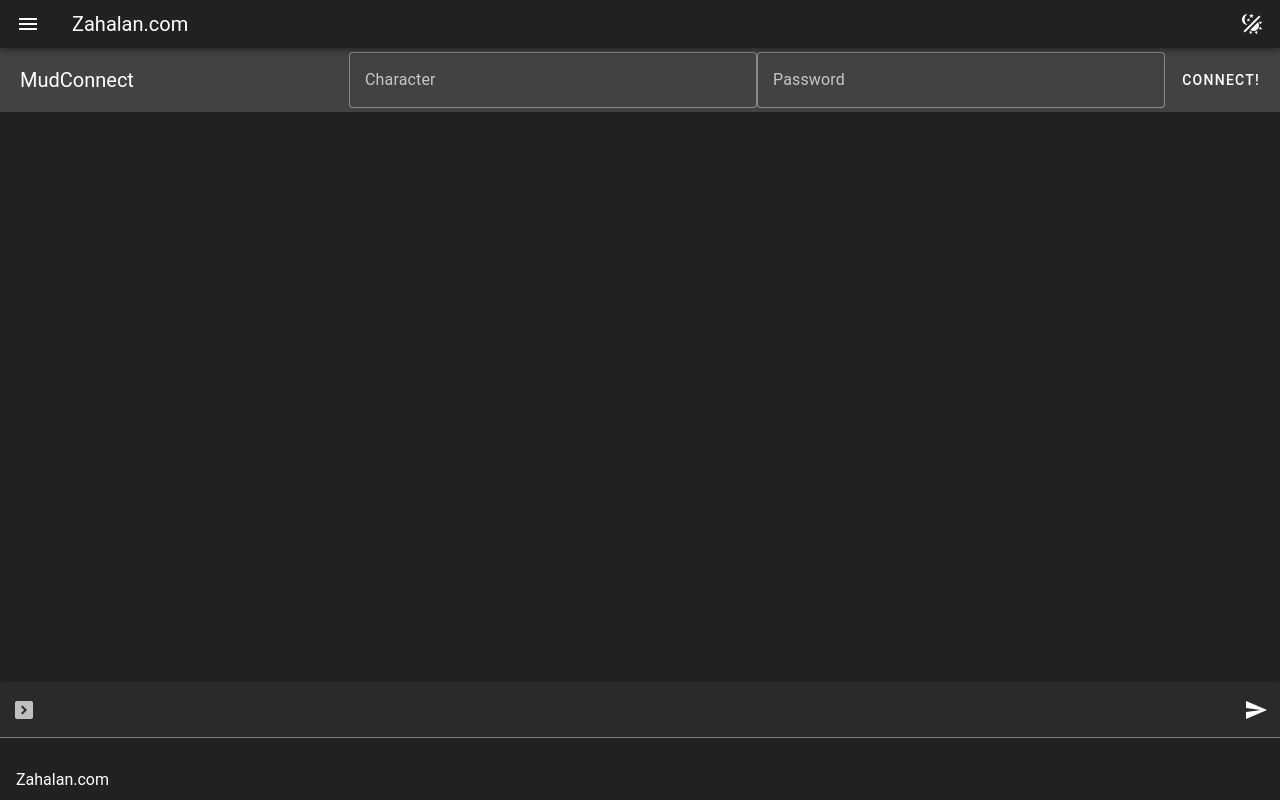
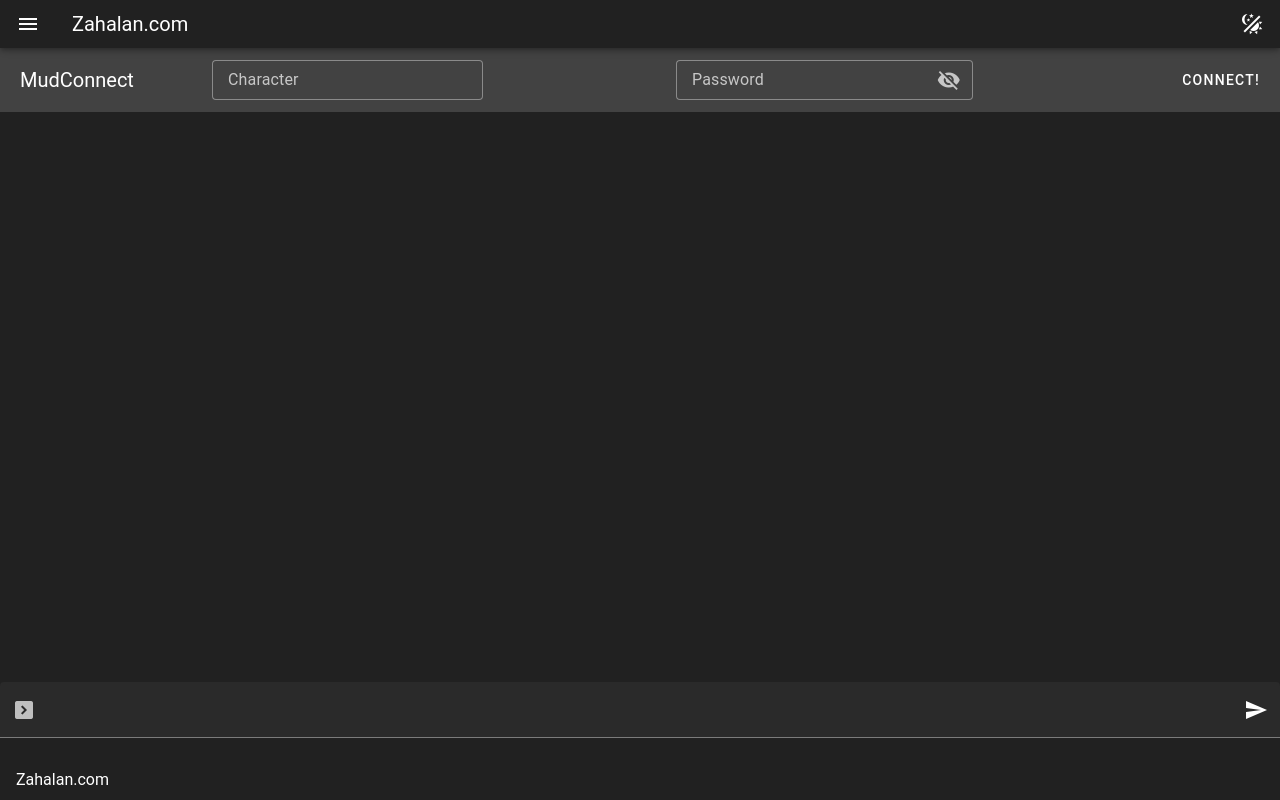
Before and after one commit to mzahalan/mysite, a Vue app: page /mudconnect in a window 1280 px wide. Built offline with nearby package versions, Linux system fonts and the light colour scheme.

Commit message:
Cleaned up the Character/Password fields
Set focus on command line after connection is attempted (should probably change to onConnect event)

```diff
--- a/src/views/MudConnectView.vue
+++ b/src/views/MudConnectView.vue
@@ -3,22 +3,31 @@
     <div class="shrink">
       <v-toolbar>
         <v-toolbar-title>MudConnect</v-toolbar-title>
+
         <v-text-field
           label="Character"
           type="text"
           variant="outlined"
           hide-details
+          density="compact"
           v-model="character"
-        ></v-text-field>
-
-      <v-text-field
-          label="Password"
-          type="password"
-          variant="outlined"
-          hide-details
-          v-model="password"
-      ></v-text-field>
-        <v-btn v-if="!sock" @click="handleClick">Connect!</v-btn>
+        >
+        </v-text-field>
+        <v-spacer></v-spacer>
+        <v-text-field
+            label="Password"
+            :type="showPW ? 'text' : 'password'"
+            variant="outlined"
+            hide-details
+            density="compact"
+            :append-inner-icon="showPW ? 'mdi-eye' : 'mdi-eye-off'"
+            @click:append-inner="showPW = !showPW"
+            @keyup.enter="handleClick"
+            v-model="password"
+        >
+        </v-text-field>
+        <v-spacer></v-spacer>
+        <v-btn v-if="!sock" @click="handleClick" type="submit">Connect!</v-btn>
         <v-btn v-if="sock" @click="handleClose">Disconnect!</v-btn>
       </v-toolbar>
       <span v-if="spinner">Connecting...</span>
@@ -34,7 +43,9 @@
           @keyup.arrow-up="handleScroll(-1)"
           @keyup.arrow-down="handleScroll(1)"
           class="flex-1-1-100">
-          <template v-slot:prepend-inner><v-icon>mdi-code-greater-than</v-icon></template>
+        <template v-slot:prepend-inner>
+          <v-icon>mdi-code-greater-than</v-icon>
+        </template>
         <template v-slot:append-inner>
           <button @click="sendMessage"><v-icon>mdi-send</v-icon></button>
         </template>
@@ -52,7 +63,7 @@ const messages = ref([])
 const message = ref('')
 const password = ref('')
 const character = ref('')
-
+const showPW = ref(false)
 
 const sendCharName = () => {
   let outMsg = {
@@ -90,6 +101,9 @@ const handleClick = () => {
   //sock.value = new WebSocket('ws://localhost:8081')
   sock.value.onmessage = receiveData
   spinner.value = false
+  nextTick(() => {
+      commandLine.value.focus()
+    })
 }
 
 const handleClose = () => {
```
